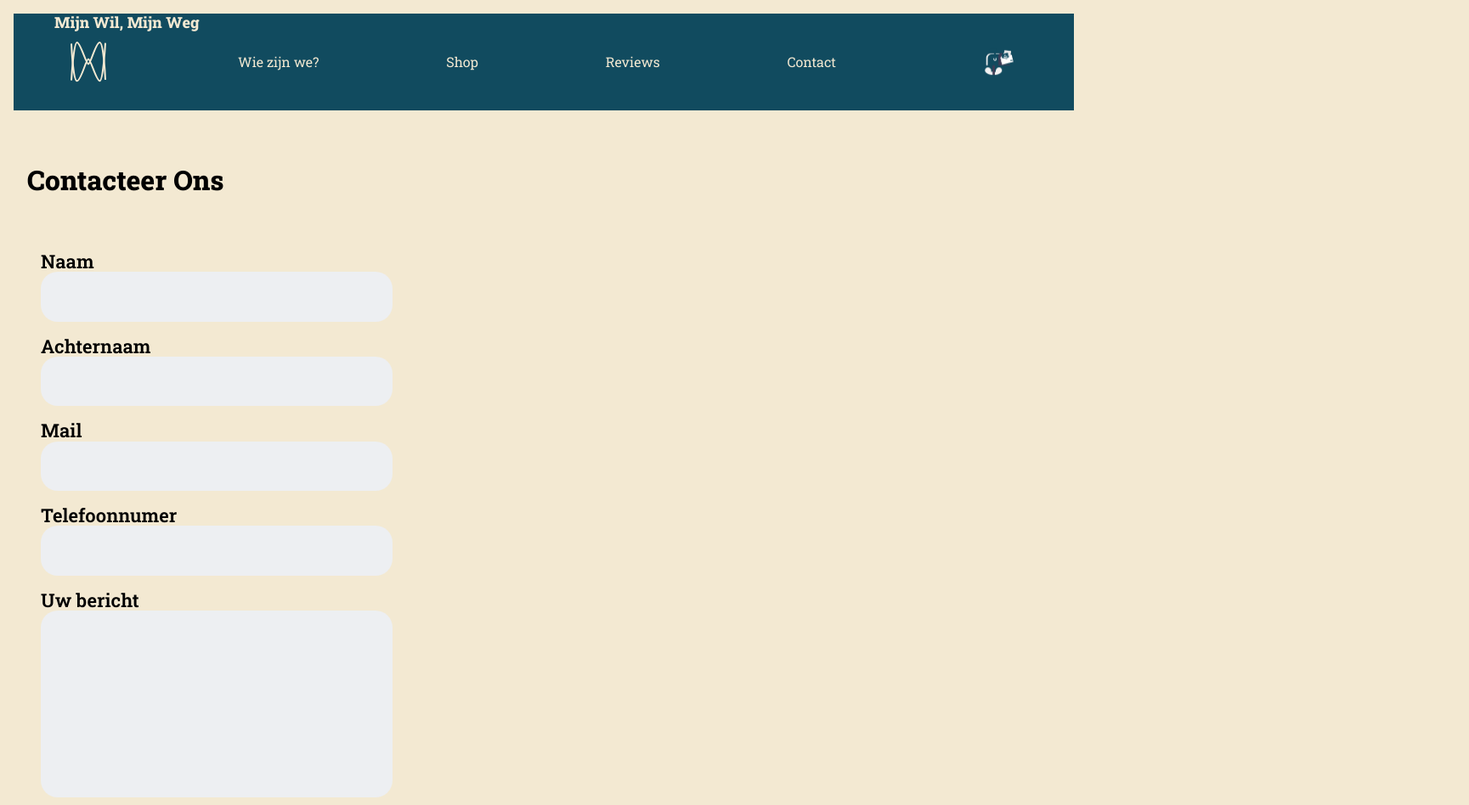
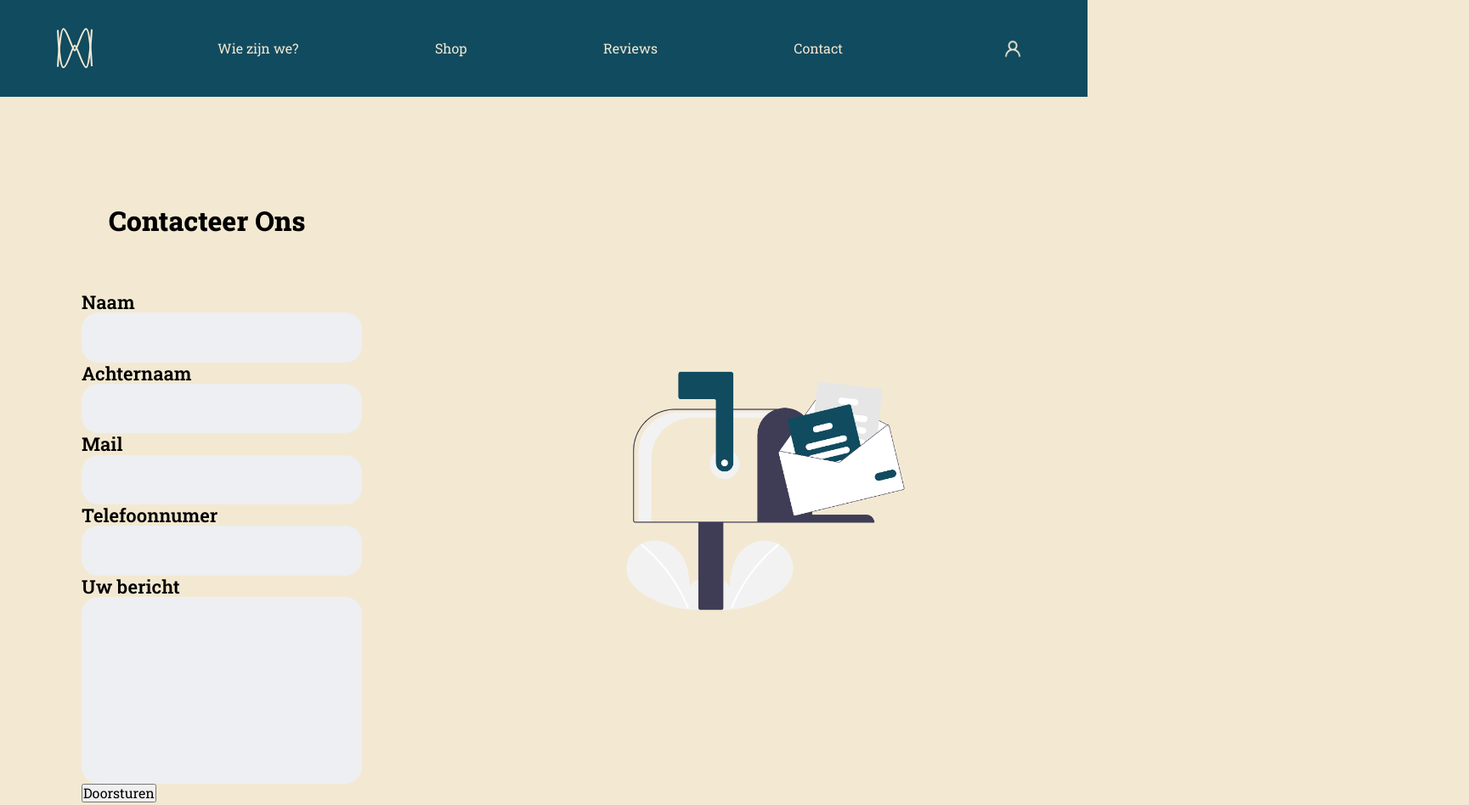
Before and after one commit to IzzetPoyraz/MWMW, a plain HTML site: page contact.html in a window 1280 px wide. Shown: the top 948 px of the page at 85% size, 1729 px wide, since content can reach past the window. Drawn offline with Linux system fonts and the light colour scheme.

Commit message:
update contact

```diff
--- a/contact.html
+++ b/contact.html
@@ -33,15 +33,15 @@
                 </ul>
             </nav>
             <div class="login">
-                <button class="loginBtn"><a href=""><img src="Contact.png" alt="LoginLogo"></a></button>
+                <button class="loginBtn" id="open"><a href="#   " id="open"><img src="../assets/Login.png" alt="LoginLogo"></a></button>
             </div>
         </div>
     </header>
     <main>
-        <h1>Contacteer Ons</h1>
 
+        <section id="form">
         <form action="#">
-
+            <h1>Contacteer Ons</h1>
 
          <div>
                 <label for="firstname">Naam</label>
@@ -72,7 +72,7 @@
             Doorsturen
         </button>
         </form>
-
+    </section>
         <section id="afbeelding">
             <img src="/assets/Contact.png" alt="foto van een postbode">
         </section>
@@ -81,7 +81,7 @@
     </main>
     <footer>
         <section class="footer-box">
-            <span class="footer-title">Mijn Wil, Mijn Weg</span>
+            <p>Mijn wil, Mijn weg</p>
             <address>
                 <ul>
                     <li><a href="tel:/">09000000</a></li>
--- a/css/contact.css
+++ b/css/contact.css
@@ -12,8 +12,6 @@ html {
     --lbl: #EDEFF2;
     --black: #000000;
 }
-
-
 
 h1{
     color: var(--black);
@@ -35,8 +33,10 @@ input{
     border: 1px solid #ccc;
     font-size: 1.375em;
     padding: 0.75em;
-    width: 35%;
+    width: 15em;
+    background-color: var(--lbl);
 
+    border: 0px;
 
     border-radius: 20px;
 }
@@ -49,20 +49,11 @@ label, legend{
 
 }
 
-input{
-    background-color: var(--lbl);
-    width: 35%;
-    border: 0px;
-
-}
-
 form{
     margin: 2em ;
 
 }
-div{
-    margin: 1em;
-}
+
 
 #Bericht{
     height: 10em;
@@ -71,13 +62,28 @@ div{
 .container{
     margin: 0;
     padding: 0%;
+    max-width: 100%;
 }
 
+main{
+    display: flex;
+}
 @media (max-width: 750px) {
     #afbeelding{
         display: none;
     }
 }
+#afbeelding img{
+    display: flex;
+
+    max-width: 75%;
+   text-align: center;
+}
 #afbeelding{
-    display: absolute;
+    text-align: center;
 }
+section#afbeelding{
+    display:flex;
+    align-items: center;
+    justify-content: center;
+}
```
Also changed, not shown: index.html (+1 -9 lines).
